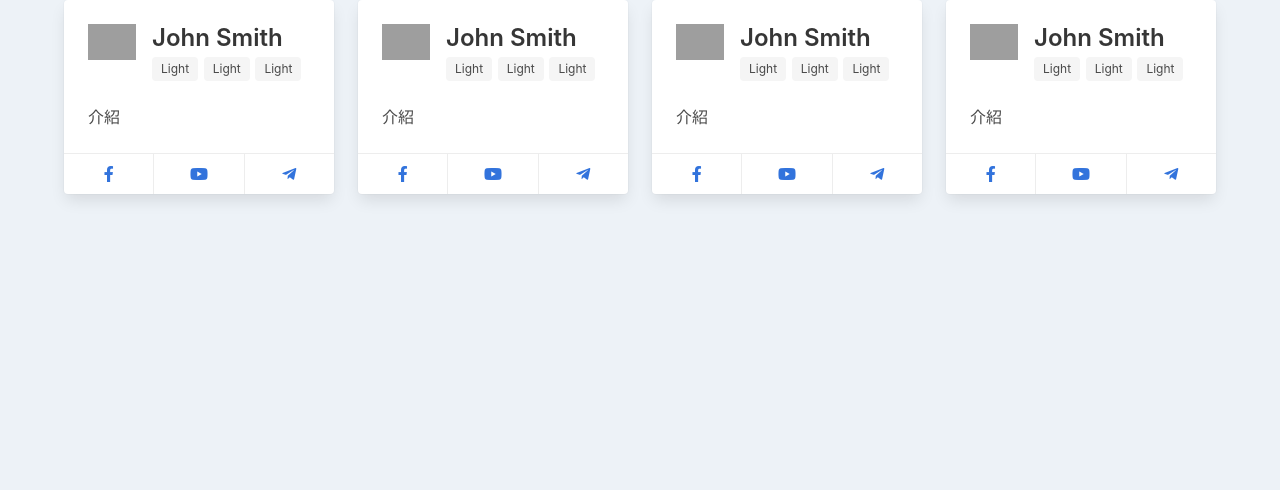
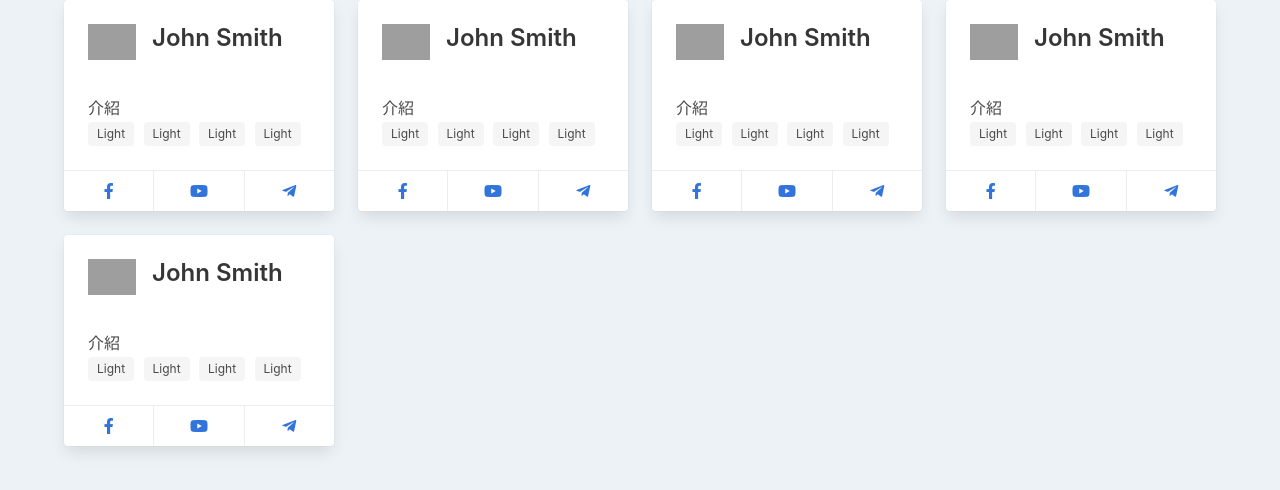
Before and after one commit to Phate334/stock-library, a plain HTML site: page index.html in a window 1280 px wide. Drawn offline with Linux system fonts and the light colour scheme; grey boxes are pictures that could not be loaded.

Commit message:
[add] tag

```diff
--- a/index.html
+++ b/index.html
@@ -24,14 +24,23 @@
                             </div>
                             <div class="media-content">
                                 <p class="title is-4 no-padding">John Smith</p>
-                                <p class="subtitle">
-                                    <span class="tag is-light">Light</span>
-                                    <span class="tag is-light">Light</span>
-                                    <span class="tag is-light">Light</span>
-                                </p>
                             </div>
                         </div>
-                        <p>介紹</p>
+                        <p class="src-intro">介紹</p>
+                        <div class="columns is-multiline is-gapless">
+                            <div class="column">
+                                <span class="tag is-light">Light</span>
+                            </div>
+                            <div class="column">
+                                <span class="tag is-light">Light</span>
+                            </div>
+                            <div class="column">
+                                <span class="tag is-light">Light</span>
+                            </div>
+                            <div class="column">
+                                <span class="tag is-light">Light</span>
+                            </div>
+                        </div>
                     </div>
                     <footer class="card-footer">
                         <a href="#" class="card-footer-item"><i class="fab fa-facebook-f"></i></a>
@@ -51,14 +60,23 @@
                             </div>
                             <div class="media-content">
                                 <p class="title is-4 no-padding">John Smith</p>
-                                <p class="subtitle">
-                                    <span class="tag is-light">Light</span>
-                                    <span class="tag is-light">Light</span>
-                                    <span class="tag is-light">Light</span>
-                                </p>
                             </div>
                         </div>
-                        <p>介紹</p>
+                        <p class="src-intro">介紹</p>
+                        <div class="columns is-multiline is-gapless">
+                            <div class="column">
+                                <span class="tag is-light">Light</span>
+                            </div>
+                            <div class="column">
+                                <span class="tag is-light">Light</span>
+                            </div>
+                            <div class="column">
+                                <span class="tag is-light">Light</span>
+                            </div>
+                            <div class="column">
+                                <span class="tag is-light">Light</span>
+                            </div>
+                        </div>
                     </div>
                     <footer class="card-footer">
                         <a href="#" class="card-footer-item"><i class="fab fa-facebook-f"></i></a>
@@ -78,14 +96,23 @@
                             </div>
                             <div class="media-content">
                                 <p class="title is-4 no-padding">John Smith</p>
-                                <p class="subtitle">
-                                    <span class="tag is-light">Light</span>
-                                    <span class="tag is-light">Light</span>
-                                    <span class="tag is-light">Light</span>
-                                </p>
                             </div>
                         </div>
-                        <p>介紹</p>
+                        <p class="src-intro">介紹</p>
+                        <div class="columns is-multiline is-gapless">
+                            <div class="column">
+                                <span class="tag is-light">Light</span>
+                            </div>
+                            <div class="column">
+                                <span class="tag is-light">Light</span>
+                            </div>
+                            <div class="column">
+                                <span class="tag is-light">Light</span>
+                            </div>
+                            <div class="column">
+                                <span class="tag is-light">Light</span>
+                            </div>
+                        </div>
                     </div>
                     <footer class="card-footer">
                         <a href="#" class="card-footer-item"><i class="fab fa-facebook-f"></i></a>
@@ -105,14 +132,59 @@
                             </div>
                             <div class="media-content">
                                 <p class="title is-4 no-padding">John Smith</p>
-                                <p class="subtitle">
-                                    <span class="tag is-light">Light</span>
-                                    <span class="tag is-light">Light</span>
-                                    <span class="tag is-light">Light</span>
-                                </p>
                             </div>
                         </div>
-                        <p>介紹</p>
+                        <p class="src-intro">介紹</p>
+                        <div class="columns is-multiline is-gapless">
+                            <div class="column">
+                                <span class="tag is-light">Light</span>
+                            </div>
+                            <div class="column">
+                                <span class="tag is-light">Light</span>
+                            </div>
+                            <div class="column">
+                                <span class="tag is-light">Light</span>
+                            </div>
+                            <div class="column">
+                                <span class="tag is-light">Light</span>
+                            </div>
+                        </div>
+                    </div>
+                    <footer class="card-footer">
+                        <a href="#" class="card-footer-item"><i class="fab fa-facebook-f"></i></a>
+                        <a href="#" class="card-footer-item"><i class="fab fa-youtube"></i></a>
+                        <a href="#" class="card-footer-item"><i class="fab fa-telegram-plane"></i></a>
+                    </footer>
+                </div>
+            </div>
+            <div class="column is-4-desktop is-3-widescreen is-half-tablet">
+                <div class="card">
+                    <div class="card-content">
+                        <div class="media">
+                            <div class="media-left">
+                                <figure class="image is-48x48">
+                                    <img src="https://bulma.io/images/placeholders/96x96.png" alt="Placeholder image">
+                                </figure>
+                            </div>
+                            <div class="media-content">
+                                <p class="title is-4 no-padding">John Smith</p>
+                            </div>
+                        </div>
+                        <p class="src-intro">介紹</p>
+                        <div class="columns is-multiline is-gapless">
+                            <div class="column">
+                                <span class="tag is-light">Light</span>
+                            </div>
+                            <div class="column">
+                                <span class="tag is-light">Light</span>
+                            </div>
+                            <div class="column">
+                                <span class="tag is-light">Light</span>
+                            </div>
+                            <div class="column">
+                                <span class="tag is-light">Light</span>
+                            </div>
+                        </div>
                     </div>
                     <footer class="card-footer">
                         <a href="#" class="card-footer-item"><i class="fab fa-facebook-f"></i></a>
```
